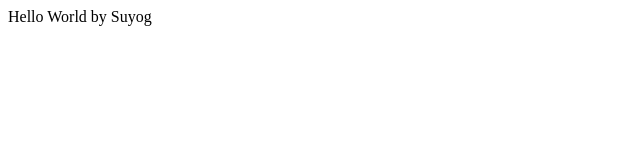
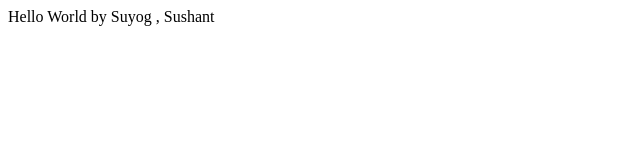
Before and after one commit to suyogkokaje/Vercel-CI-CD, a plain HTML site: page index.html in a window 1280 px wide. Shown: the full height of the page, 0-640 px from the left. Drawn offline with Linux system fonts and the light colour scheme.

Commit message:
eternal commit

```diff
--- a/index.html
+++ b/index.html
@@ -7,6 +7,6 @@
     <title>Document</title>
 </head>
 <body>
-    Hello World by Suyog
+    Hello World by Suyog , Sushant
 </body>
 </html>
```
